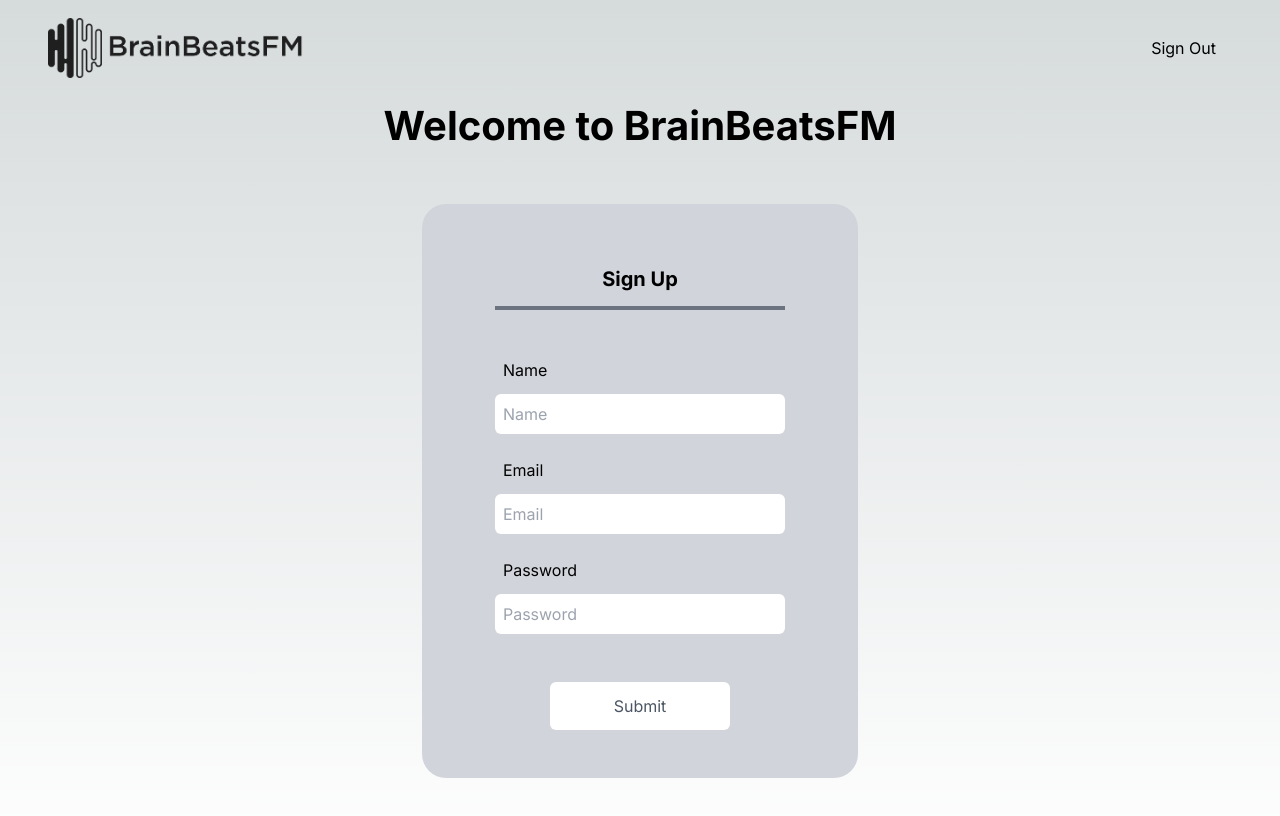
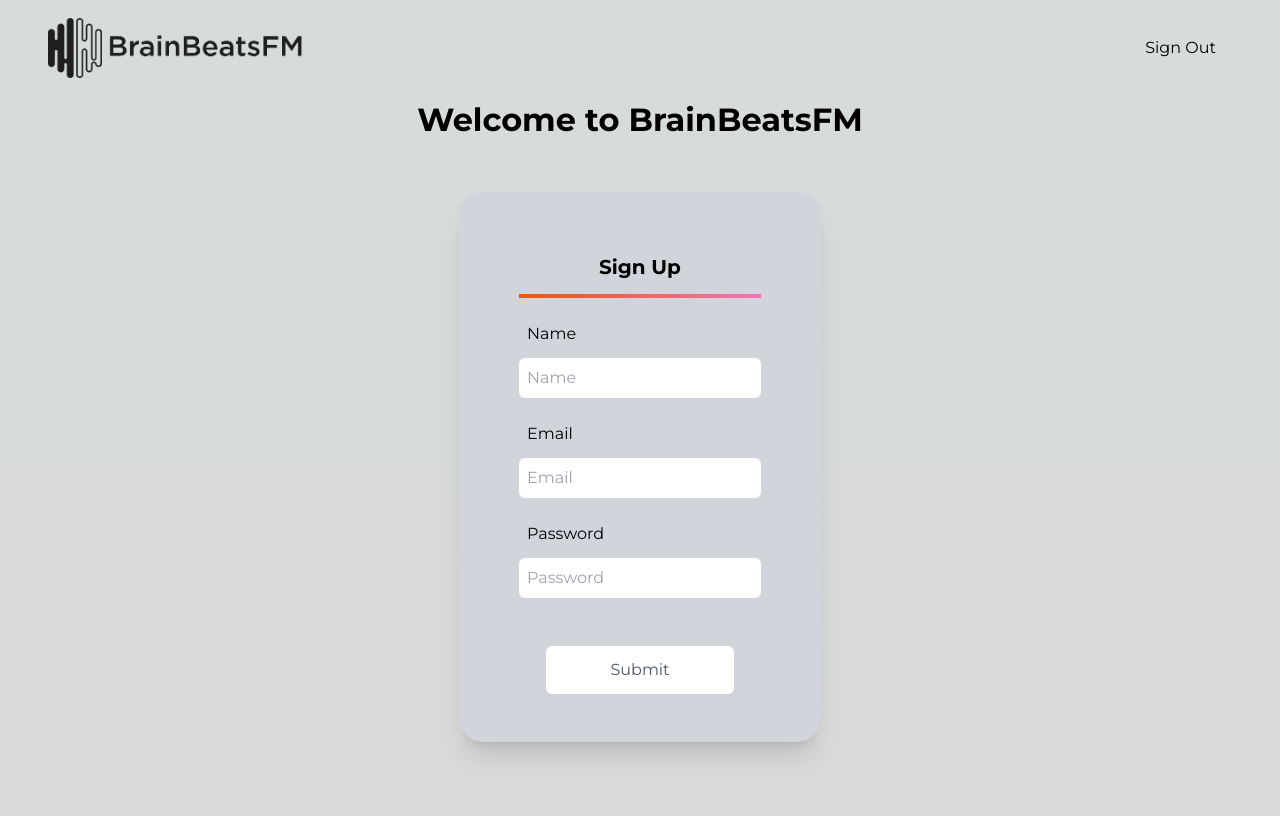
Before and after one commit to jpthacker/BrainBeatsFM, a Next.js app in the folder frontend/: page / in a window 1280 px wide. Shown: the top 816 px of the page. Built offline with nearby package versions, Linux system fonts and the light colour scheme.

Commit message:
Add styles to sign in form

```diff
--- a/frontend/src/app/globals.css
+++ b/frontend/src/app/globals.css
@@ -5,12 +5,12 @@
 :root {
   --foreground-rgb: 0, 0, 0;
   --background-start-rgb: 214, 219, 220;
-  --background-end-rgb: 255, 255, 255;
+  --background-end-rgb: 217, 217, 217;
 }
 
 @media (prefers-color-scheme: dark) {
   :root {
-    --foreground-rgb: 255, 255, 255;
+    --foreground-rgb: 217, 217, 217;
     --background-start-rgb: 0, 0, 0;
     --background-end-rgb: 0, 0, 0;
   }
@@ -27,12 +27,12 @@ body {
 }
 
 h1 {
-  font-size: 2.5rem;
-  font-weight: bolder;
+  font-size: 2rem;
+  font-weight: bold;
 }
 
 h2 {
-  font-size: 2rem;
+  font-size: 1.75rem;
   font-weight: bold;
 }
 
--- a/frontend/src/app/layout.tsx
+++ b/frontend/src/app/layout.tsx
@@ -1,8 +1,8 @@
 import "./globals.css";
-import { Inter } from "next/font/google";
+import { Montserrat } from "next/font/google";
 import Navbar from "./components/Navbar/Navbar";
 
-const inter = Inter({ subsets: ["latin"] });
+const inter = Montserrat({ subsets: ["latin"] });
 
 export const metadata = {
   title: "Create Next App",
--- a/frontend/src/app/page.tsx
+++ b/frontend/src/app/page.tsx
@@ -47,7 +47,7 @@ const Home = () => {
     <div className="flex min-h-full min-w-full flex-col items-center justify-center gap-12 p-24">
       <h1 data-cy="header">Welcome to BrainBeatsFM</h1>
       <div
-        className="py-12 flex flex-col items-center w-2/5 bg-gray-300 dark:bg-slate-800 rounded-3xl"
+        className="py-12 flex flex-col items-center w-1/3 bg-gray-300 dark:bg-slate-800 rounded-3xl shadow-xl"
         data-cy="sign-up-form-container">
         <form
           className="inline-flex flex-col gap-6 w-4/6"
@@ -56,9 +56,11 @@ const Home = () => {
             e.preventDefault();
             handleSubmit();
           }}>
-          <h3 className="w-full border-b-4 border-gray-500 dark:border-white text-center py-3 mb-6">
-            Sign Up
-          </h3>
+          <div className="h-full w-full bg-gradient-to-r from-orange-600 to-pink-400 pb-1">
+            <h3 className="h-full w-full  bg-gray-300 dark:bg-slate-800 text-center py-3">
+              Sign Up
+            </h3>
+          </div>
           <div className="flex flex-col w-full gap-3 height-12 items-start justify-center">
             <label
               className="px-2 w-full"
```
